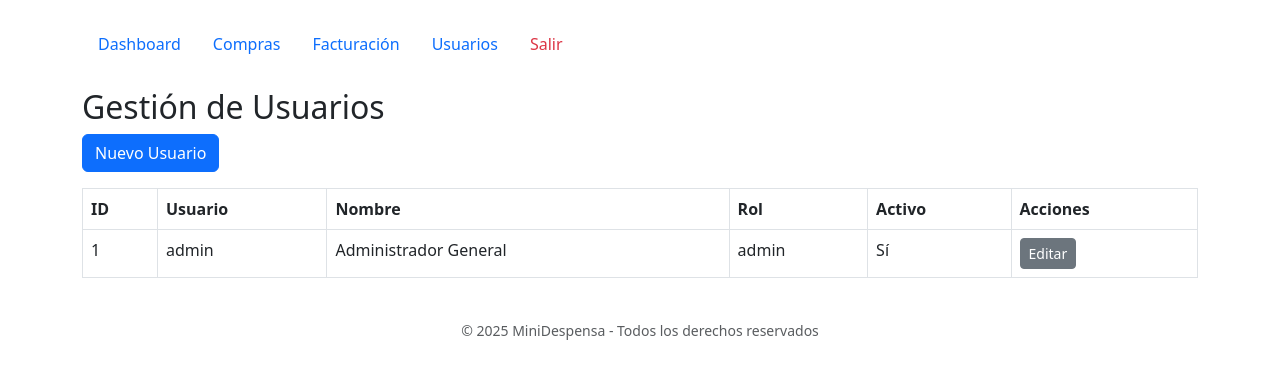
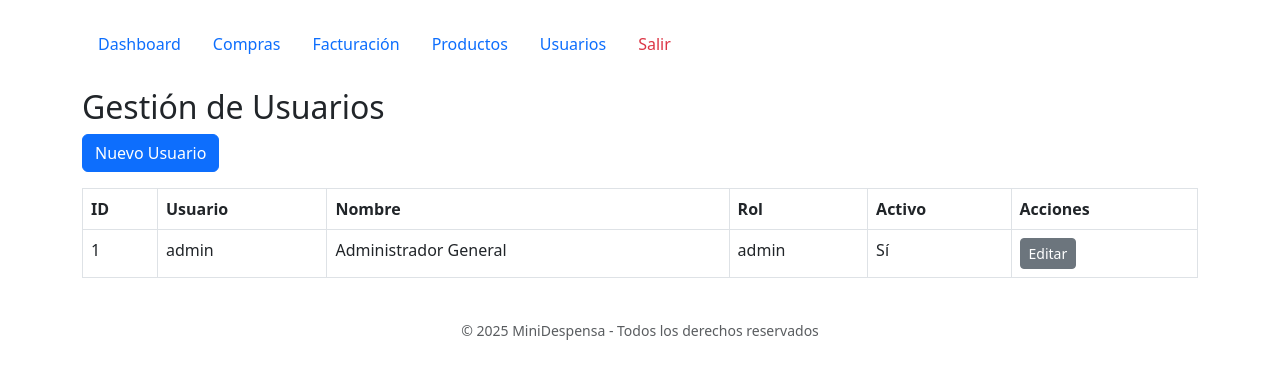
Before and after one commit to sergioserbluk/miniDespensa, a PHP site: page /proyectos/modules/usuarios/index.php in a window 1280 px wide. Shown: the part 56-435 px from the top of the page. Run offline with PHP 8.4, Linux system fonts and the light colour scheme; a user stored in the database is signed in; data comes from the database, SQL or seed files in the repository.

Commit message:
Add products link to menu

```diff
--- a/includes/menu.php
+++ b/includes/menu.php
@@ -18,6 +18,12 @@
             </li>
         <?php endif; ?>
 
+        <?php if ($_SESSION['rol'] === 'admin'): ?>
+            <li class="nav-item">
+            <a class="nav-link" href="<?php echo BASE_URL . 'modules/productos/'; ?>">Productos</a>
+            </li>
+        <?php endif; ?>
+
         <?php if (in_array($_SESSION['rol'], ['admin'])): ?>
             <li class="nav-item">
             <a class="nav-link" href="<?php echo BASE_URL . 'modules/usuarios/index.php'; ?>">Usuarios</a>
```
